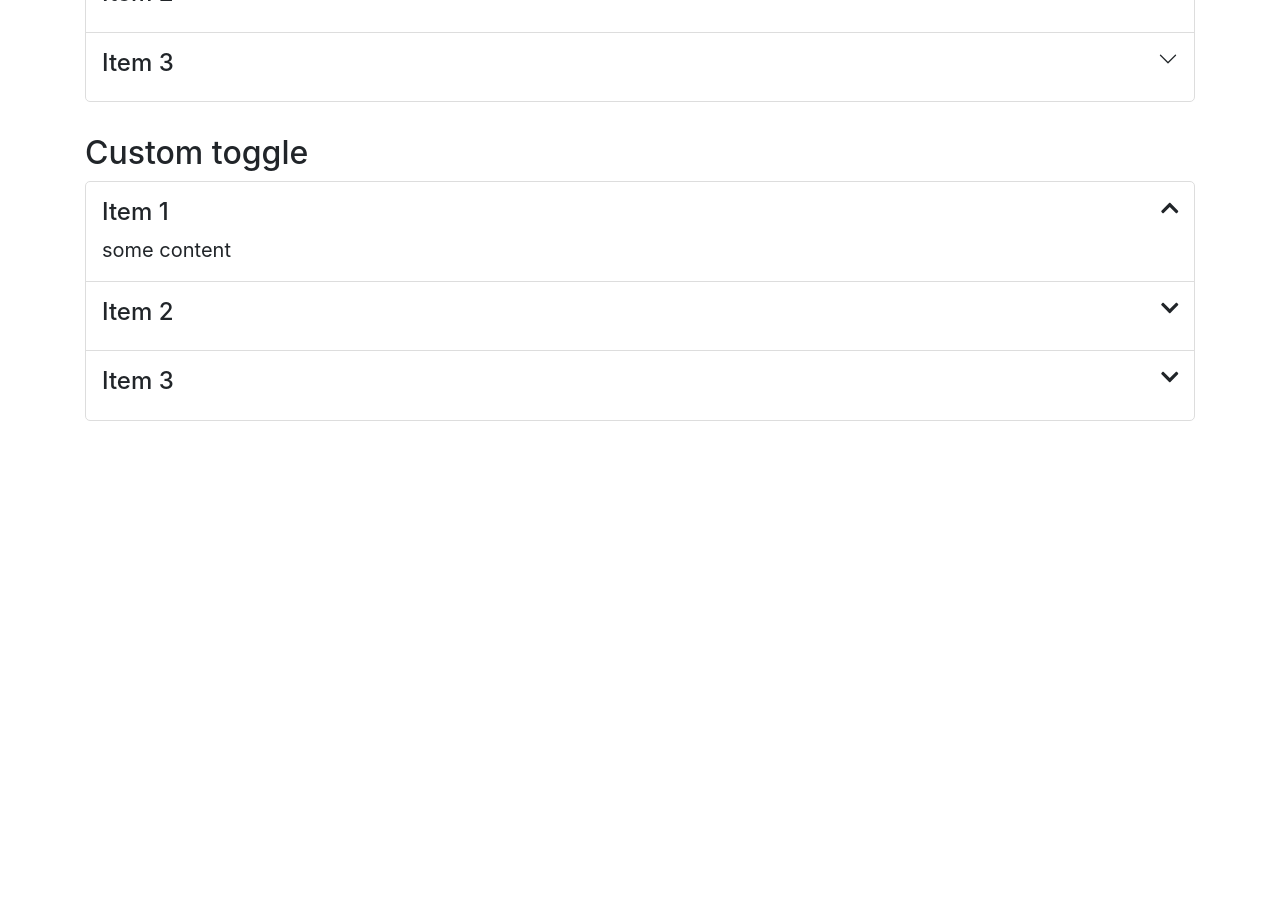
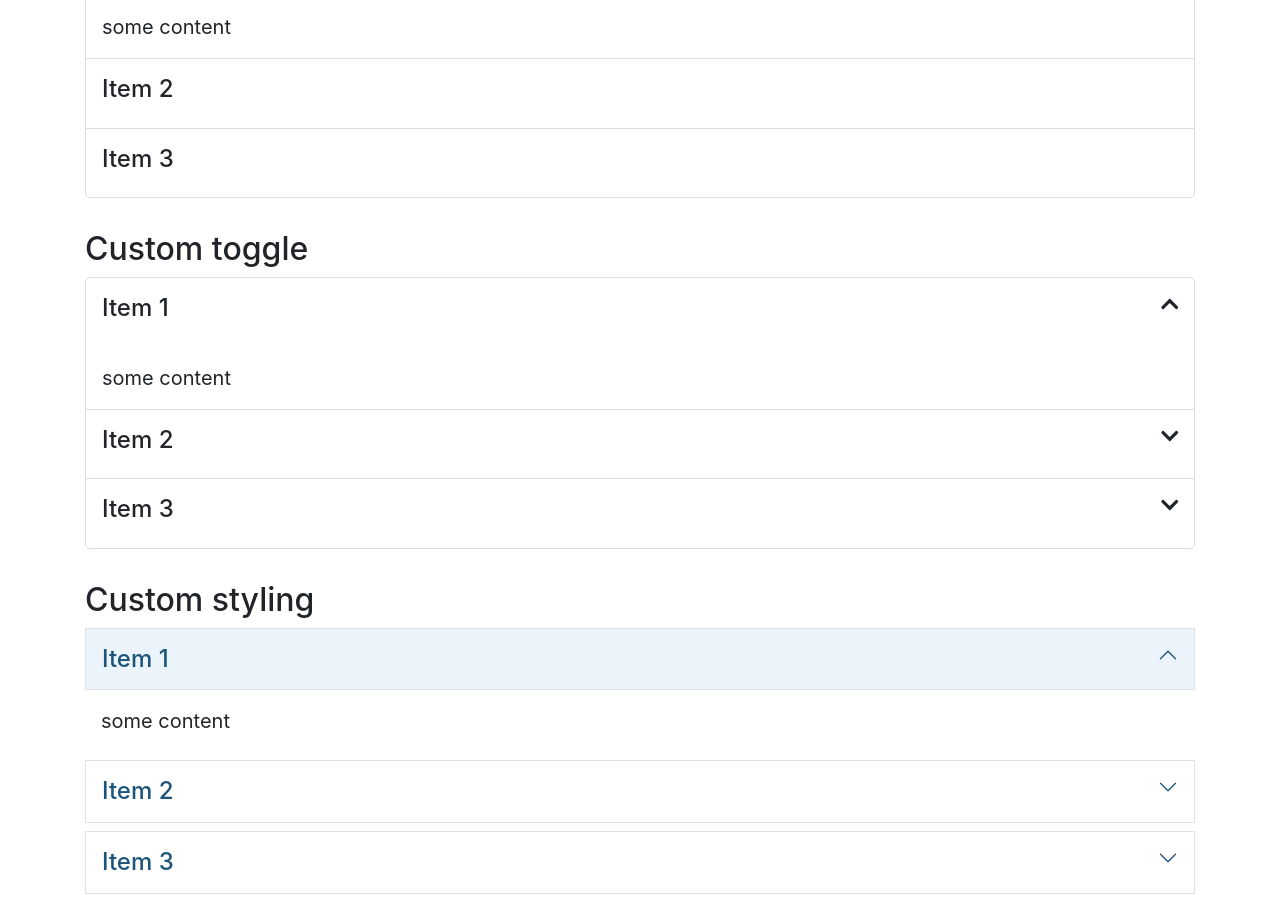
Before and after one commit to dzangolab/vue-accordion, a Vue app: page / in a window 1280 px wide. Shown: the part 960-1862 px from the top of the page. Before the commit the page ends 1381 px from the top, so only its background shows below. Built offline with nearby package versions, Linux system fonts and the light colour scheme; the HTML template or start-up script is replaced by a standard one.

Commit message:
feat: add customer styling section

```diff
--- a/src/App.vue
+++ b/src/App.vue
@@ -10,15 +10,6 @@
 
         <Accordion
           :items="items"
-        />
-      </section>
-
-      <section>
-        <h2>Without toggle buttons</h2>
-
-        <Accordion
-          :items="items"
-          :show-toggle="false"
         />
       </section>
 
@@ -38,6 +29,15 @@
       </section>
 
       <section>
+        <h2>Without toggle buttons</h2>
+
+        <Accordion
+          :items="items"
+          :show-toggle="false"
+        />
+      </section>
+
+      <section>
         <h2>Custom toggle</h2>
 
         <Accordion
@@ -48,6 +48,15 @@
             <font-awesome-icon v-else icon="chevron-down" />
           </template>
         </Accordion>
+      </section>
+
+
+      <section class="custom">
+        <h2>Custom styling</h2>
+
+        <Accordion
+          :items="items"
+        />
       </section>
     </main>
   </div>
--- a/src/assets/scss/accordion.scss
+++ b/src/assets/scss/accordion.scss
@@ -1,5 +1,6 @@
 $border-color: #dddddd !default;
 $border-radius: 5px !default;
+$border-width: 1px !default;
 $padding-h: 1rem !default;
 $padding-v: 1rem !default;
 
@@ -9,11 +10,11 @@ $padding-v: 1rem !default;
 
   &__content {
     display: none;
+    padding: $padding-v $padding-h;
   }
 
   .c-accordion__item {
     border-bottom: 1px solid $border-color;
-    padding: $padding-v $padding-h;
 
     &:last-child {
       border-bottom: none;
@@ -30,5 +31,6 @@ $padding-v: 1rem !default;
     display: flex;
     justify-content: space-between;
     cursor: pointer;
+    padding: $padding-v $padding-h;
   }
 }
--- a/src/assets/scss/app.scss
+++ b/src/assets/scss/app.scss
@@ -8,3 +8,29 @@ main {
     margin-top: 2rem;
   }
 }
+
+.custom {
+  .c-accordion {
+    border: none;
+
+    &__item {
+      border: none;
+      margin-bottom: 0.5rem;
+    }
+
+    &__title {
+      border: 1px solid $border-color;
+      color: #1d5479;
+
+      h4 {
+        margin: 0;
+      }
+    }
+
+    .active {
+      .c-accordion__title {
+        background-color: #eaf4fa;
+      }
+    }
+  }
+}
```
